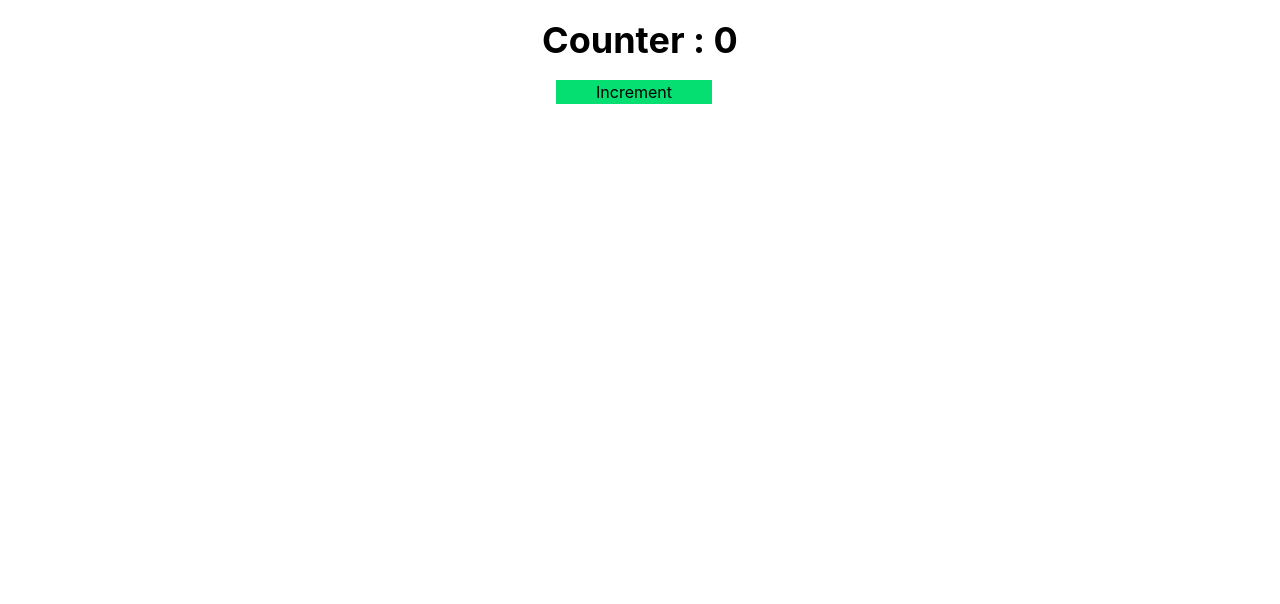
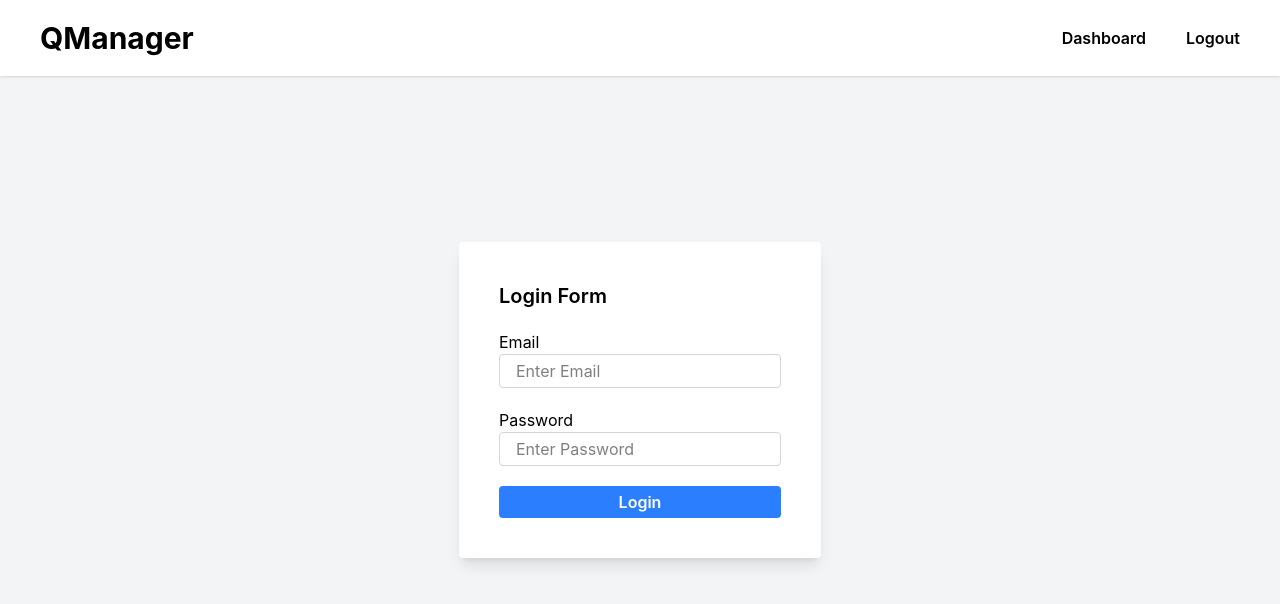
Before and after one commit to Sarvesh-1999/React-11-JNO-JRERTD-M5, a React (Vite) app: page /login in a window 1280 px wide. Shown: the top 604 px of the page. Built offline with nearby package versions, Linux system fonts and the light colour scheme; sample sign-in values are in the browser's storage.

Commit message:
CrudApp Day 1

```diff
--- a/package.json
+++ b/package.json
@@ -17,6 +17,7 @@
     "react-hot-toast": "^2.6.0",
     "react-redux": "^9.2.0",
     "react-router-dom": "^7.13.1",
+    "react-virtuoso": "^4.18.3",
     "tailwindcss": "^4.2.1"
   },
   "devDependencies": {
--- a/src/AllTopics/18_Redux/Counter.jsx
+++ b/src/AllTopics/18_Redux/Counter.jsx
@@ -1,11 +1,26 @@
-import React from "react";
+import { useSelector, useDispatch } from "react-redux";
+import { incre } from "./ReduxCounter";
 
 const Counter = () => {
+  //!  useSelector is used to access redux's state and returns.
+  let count = useSelector((state) => {
+    // console.log(state.counter); // 0
+    return state.counter;
+  });
+
+  //! returns dispatch function used to call actions
+  const dispatch = useDispatch();
+
   return (
     <div className="text-center p-5">
-      <h1 className="text-4xl font-bold mb-5">Counter : 0</h1>
+      <h1 className="text-4xl font-bold mb-5">Counter : {count}</h1>
 
-      <button className="px-10 bg-green-400 me-3">Increment</button>
+      <button
+        className="px-10 bg-green-400 me-3"
+        onClick={() => dispatch(incre(10))}
+      >
+        Increment
+      </button>
     </div>
   );
 };
--- a/src/AllTopics/18_Redux/ReduxCounter.jsx
+++ b/src/AllTopics/18_Redux/ReduxCounter.jsx
@@ -8,7 +8,8 @@ const counterSlice = createSlice({
   initialState: 0,
   reducers: {
     incre: (prevState, action) => {
-      return prevState + 1;
+      console.log(action); // {type : "counter/incre" , payload: 10}
+      return prevState + action.payload;
     },
     decre: (prevState, action) => {
       return prevState - 1;
@@ -18,6 +19,8 @@ const counterSlice = createSlice({
     },
   },
 });
+
+export let { incre, decre, reset } = counterSlice.actions;
 
 //! STEP 1: create a store
 const myStore = configureStore({
--- /dev/null
+++ b/src/AllTopics/19_Virtualization/VirtualisedList.jsx
@@ -0,0 +1,53 @@
+import { useEffect, useState } from "react";
+import {Virtuoso} from "react-virtuoso"
+
+const VirtualisedList = () => {
+
+    const [users, setUsers] = useState([])
+
+    async function getUsers() {
+        let resp = await fetch("https://dummyjson.com/users?limit=1000")
+        let data = await resp.json()
+        console.log(data);
+        setUsers(data.users)
+    }
+
+    useEffect(()=>{
+        getUsers()
+    },[])
+
+
+  return (
+    <div className="p-5 text-center">
+      <h1 className="my-10 font-bold text-4xl">
+        Learn Virtualization
+      </h1>
+
+    {users.length > 0 ? <>
+
+        <Virtuoso
+        style={{height:"400px", width:"400px", border:"1px solid black", margin:"0 auto"}}
+        totalCount={users.length}
+        itemContent={(index)=>{
+            console.log(index);
+            let user = users[index]
+
+            return <div style={{padding:"10px", display:"flex", alignItems:"center", justifyContent:"space-between"}}>
+                <h1>{user.firstName}</h1>
+                <button>Hire Me</button>
+            </div>
+
+        }}
+        />
+
+
+
+    </> : <p>Loading...</p>}
+
+
+
+    </div>
+  );
+};
+
+export default VirtualisedList;
--- /dev/null
+++ b/src/AllTopics/20_CrudApp/CrudApp.jsx
@@ -0,0 +1,8 @@
+import { RouterProvider } from "react-router-dom";
+import { myRoutes } from "./routes/Router";
+
+const CrudApp = () => {
+  return <RouterProvider router={myRoutes} />;
+};
+
+export default CrudApp;
--- /dev/null
+++ b/src/AllTopics/20_CrudApp/components/Navbar.jsx
@@ -0,0 +1,38 @@
+import { Link, useNavigate } from "react-router-dom";
+
+const Navbar = () => {
+  let token = sessionStorage.getItem("token");
+  const navigate = useNavigate();
+
+  const handleLogout = () => {
+    let confirmMsg = confirm("Are you sure ?");
+    if (confirmMsg) {
+      // remove token
+      sessionStorage.removeItem("token");
+
+      // navigate to login
+      navigate("/login");
+    }
+  };
+
+  return (
+    <header className="py-5 px-10 flex justify-between items-center shadow fixed top-0 w-full bg-white ">
+      <figure className="text-3xl font-bold">QManager</figure>
+
+      <nav className="flex items-center gap-10 font-semibold">
+        {token ? (
+          <>
+            <Link to={"/"}>Dashboard</Link>
+            <div onClick={handleLogout}>Logout</div>
+          </>
+        ) : (
+          <>
+            <Link to={"/login"}>Login</Link>
+          </>
+        )}
+      </nav>
+    </header>
+  );
+};
+
+export default Navbar;
--- /dev/null
+++ b/src/AllTopics/20_CrudApp/pages/Dashboard.jsx
@@ -0,0 +1,9 @@
+import React from 'react'
+
+const Dashboard = () => {
+  return (
+    <div>Dashboard</div>
+  )
+}
+
+export default Dashboard
--- /dev/null
+++ b/src/AllTopics/20_CrudApp/pages/Layout.jsx
@@ -0,0 +1,13 @@
+import { Outlet } from "react-router-dom";
+import Navbar from "../components/Navbar";
+
+const Layout = () => {
+  return (
+    <>
+      <Navbar />
+      <Outlet />
+    </>
+  );
+};
+
+export default Layout;
--- /dev/null
+++ b/src/AllTopics/20_CrudApp/pages/Login.jsx
@@ -0,0 +1,42 @@
+const Login = () => {
+  return (
+    <section className="h-screen bg-gray-100 grid place-items-center">
+      <form className="p-10 bg-white shadow-lg rounded">
+        <h1 className="font-semibold text-xl mb-5">Login Form</h1>
+
+        <div className="flex flex-col mb-5">
+          <label htmlFor="email">Email</label>
+          <input
+            type="email"
+            name="email"
+            id="email"
+            placeholder="Enter Email"
+            className="border px-4 py-1 border-gray-300 rounded focus:outline focus:outline-blue-500"
+          />
+        </div>
+
+        <div className="flex flex-col mb-5">
+          <label htmlFor="password">Password</label>
+          <input
+            type="password"
+            name="password"
+            id="password"
+            placeholder="Enter Password"
+            className="border px-4 py-1 border-gray-300 rounded  focus:outline focus:outline-blue-500"
+          />
+        </div>
+
+        <div className="flex items-center justify-center">
+          <button
+            type="submit"
+            className="bg-blue-500 text-white font-semibold rounded w-full py-1 cursor-pointer hover:bg-blue-700"
+          >
+            Login
+          </button>
+        </div>
+      </form>
+    </section>
+  );
+};
+
+export default Login;
--- /dev/null
+++ b/src/AllTopics/20_CrudApp/routes/PrivateRoute.jsx
@@ -0,0 +1,10 @@
+import { Navigate } from "react-router-dom";
+
+const PrivateRoute = ({ children }) => {
+
+  let token = sessionStorage.getItem("token");
+
+  return token ? children : <Navigate to={"/login"} />;
+};
+
+export default PrivateRoute;
--- /dev/null
+++ b/src/AllTopics/20_CrudApp/routes/Router.jsx
@@ -0,0 +1,26 @@
+import { createBrowserRouter } from "react-router-dom";
+import Layout from "../pages/Layout";
+import Login from "../pages/Login";
+import Dashboard from "../pages/Dashboard";
+import PrivateRoute from "./PrivateRoute";
+
+export const myRoutes = createBrowserRouter([
+  {
+    path: "/",
+    element: <Layout />,
+    children: [
+      {
+        path: "/",
+        element: (
+          <PrivateRoute>
+            <Dashboard />
+          </PrivateRoute>
+        ),
+      },
+      {
+        path: "/login",
+        element: <Login />,
+      },
+    ],
+  },
+]);
--- a/src/App.jsx
+++ b/src/App.jsx
@@ -33,6 +33,8 @@ import Dashboard from "./AllTopics/16_Routing/Dashboard";
 import ParentHoc from "./AllTopics/17_Hoc/ParentHoc";
 import Routing2 from "./AllTopics/16_Routing/Routing2";
 import ReduxCounter from "./AllTopics/18_Redux/ReduxCounter";
+import VirtualisedList from "./AllTopics/19_Virtualization/VirtualisedList";
+import CrudApp from "./AllTopics/20_CrudApp/CrudApp";
 
 const App = () => {
   const [toggle, setToggle] = useState(false);
@@ -95,7 +97,11 @@ const App = () => {
 
       {/* <ParentHoc /> */}
 
-      <ReduxCounter/>
+      {/* <ReduxCounter/> */}
+
+      {/* <VirtualisedList/> */}
+
+      <CrudApp />
     </>
   );
 };
```
Also changed, not shown: 1 other file (tests, documents, lock files or other folders).
